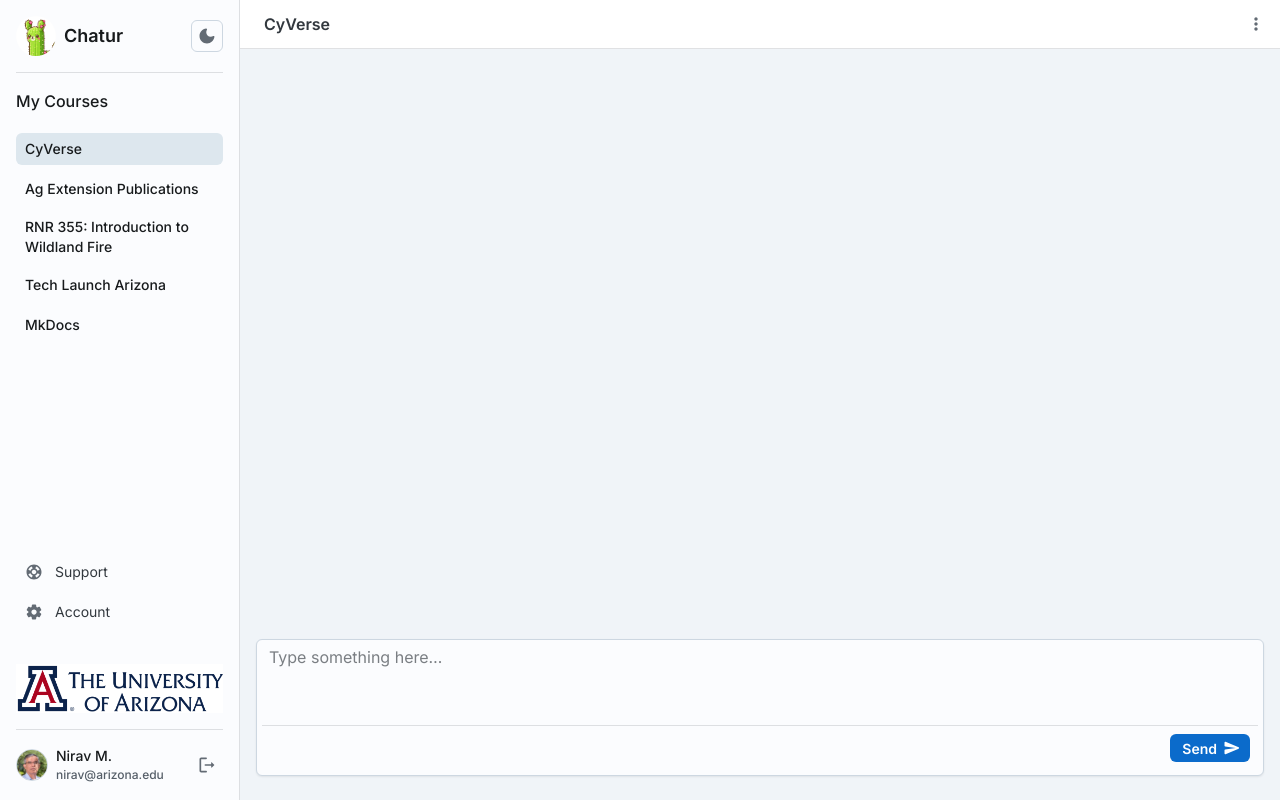
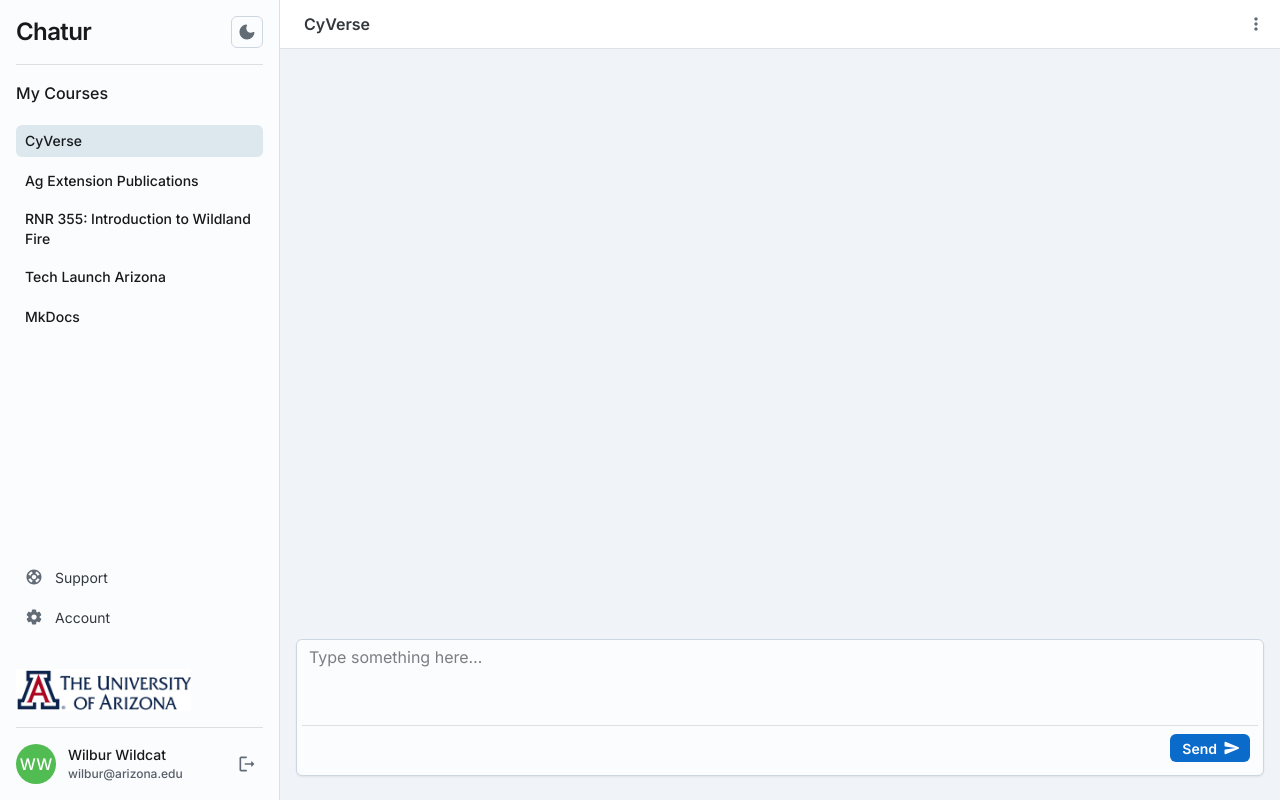
Before and after one commit to ua-data7/chatur-ui, a Next.js app: page /student in a window 1280 px wide. Built offline with nearby package versions, Linux system fonts and the light colour scheme.

Commit message:
Display logged in user info

```diff
--- /dev/null
+++ b/src/app/api/user/route.js
@@ -0,0 +1,31 @@
+import { NextResponse } from "next/server";
+import { headers } from "next/headers";
+
+/**
+ * Gets the user info from request headers.
+ *
+ * The APIsix openid-connect plugin passes in a base64 encoded json string containing the user info.
+ * @param {*} req
+ */
+export async function GET(req) {
+  const headersList = headers();
+  const userInfoHeader = headersList.get("X-Userinfo");
+
+  if (userInfoHeader) {
+    const userInfo = parseBase64UserInfo(userInfoHeader);
+    return NextResponse.json({ userInfo: userInfo });
+  } else {
+    const userInfo = {
+      name: "Wilbur Wildcat",
+      given_name: "Wilbur",
+      family_name: "Wildcat",
+      email: "wilbur@arizona.edu",
+    };
+    return NextResponse.json({ userInfo: userInfo });
+  }
+}
+
+function parseBase64UserInfo(base64) {
+  const binString = atob(base64);
+  return JSON.parse(binString);
+}
--- a/src/app/student/page.js
+++ b/src/app/student/page.js
@@ -9,6 +9,7 @@
 import ChatContainer from "@/components/chat/ChatContainer";
 import { CourseProvider } from "@/contexts/courses/CourseContext";
 import { ChatProvider } from "@/contexts/chat/ChatContext";
+import { UserProvider } from "@/contexts/user/UserContext";
 
 export default function Student() {
   return (
@@ -16,7 +17,9 @@
       <CssBaseline />
       <CourseProvider>
         <Box sx={{ display: "flex", minHeight: "100dvh" }}>
-          <Sidebar />
+          <UserProvider>
+            <Sidebar />
+          </UserProvider>
           <Box component="main" className="MainContent" sx={{ flex: 1 }}>
             <ChatProvider>
               <ChatContainer />
--- a/src/components/chat/ChatPane.js
+++ b/src/components/chat/ChatPane.js
@@ -63,7 +63,7 @@
                     flexDirection={isYou ? "row-reverse" : "row"}
                   >
                     {message.sender !== "You" && (
-                      <Avatar src={"images/llamacactus.png"} />
+                      <Avatar src={"images/cactuar-avatar.png"} />
                     )}
                     <ChatBubble
                       variant={isYou ? "sent" : "received"}
--- a/src/components/chat/Sidebar.js
+++ b/src/components/chat/Sidebar.js
@@ -22,6 +22,7 @@
 
 import { useCourses } from "@/contexts/courses/CourseContext";
 import { formatCourseId } from "@/utils/courseUtils";
+import { useUser } from "@/contexts/user/UserContext";
 
 function Toggler(props) {
   const { defaultExpanded = false, renderToggle, children } = props;
@@ -68,6 +69,7 @@
 export default function Sidebar() {
   const { selectedCourse, setSelectedCourse, courses, loading, error } =
     useCourses();
+  const { user, userLoading, userError } = useUser();
 
   return (
     <Sheet
@@ -95,9 +97,9 @@
       <GlobalStyles
         styles={(theme) => ({
           ":root": {
-            "--Sidebar-width": "220px",
+            "--Sidebar-width": "280px",
             [theme.breakpoints.up("lg")]: {
-              "--Sidebar-width": "240px",
+              "--Sidebar-width": "280px",
             },
           },
         })}
@@ -122,8 +124,8 @@
         onClick={() => closeSidebar()}
       />
       <Box sx={{ display: "flex", gap: 1, alignItems: "center" }}>
-        <Avatar src="/images/llamacactus.png" />
-        <Typography level="title-lg">Chatur</Typography>
+        {/* <Avatar src="/images/cactuar-avatar.png" /> */}
+        <Typography level="h3">Chatur</Typography>
         <ColorSchemeToggle sx={{ ml: "auto" }} />
       </Box>
       <Divider />
@@ -185,18 +187,41 @@
           </ListItem>
         </List>
       </Box>
-      <img src="/images/uarizona-logo.png" alt="Description of the image" />
+      <img
+        src="/images/uarizona-logo.png"
+        alt="Description of the image"
+        width={"175px"}
+      />
       <Divider />
-      <Box sx={{ display: "flex", gap: 1, alignItems: "center" }}>
-        <Avatar variant="outlined" size="sm" src="/images/nirav.jpg" />
-        <Box sx={{ minWidth: 0, flex: 1 }}>
-          <Typography level="title-sm">Nirav M.</Typography>
-          <Typography level="body-xs">nirav@arizona.edu</Typography>
+      {!userLoading && user && (
+        <Box sx={{ display: "flex", gap: 1, alignItems: "center" }}>
+          <Avatar variant="solid" sx={{ backgroundColor: "success.400" }}>
+            {user.given_name?.charAt(0)}
+            {user.family_name?.charAt(0)}
+          </Avatar>
+          <Box sx={{ minWidth: 0, flex: 1, marginLeft: 0.5 }}>
+            <Typography level="title-sm">{user.name}</Typography>
+            <Typography level="body-xs">{user.email}</Typography>
+          </Box>
+          <IconButton size="sm" variant="plain" color="neutral">
+            <LogoutRoundedIcon />
+          </IconButton>
         </Box>
-        <IconButton size="sm" variant="plain" color="neutral">
-          <LogoutRoundedIcon />
-        </IconButton>
-      </Box>
+      )}{" "}
+      {userLoading && (
+        <Stack direction="row" spacing={1}>
+          <Skeleton variant="circular" width={40} height={40} />
+          <Box>
+            <Skeleton animation="wave" variant="text" sx={{ width: 120 }} />
+            <Skeleton
+              animation="wave"
+              variant="text"
+              level="body-xs"
+              sx={{ width: 175 }}
+            />
+          </Box>
+        </Stack>
+      )}
     </Sheet>
   );
 }
--- /dev/null
+++ b/src/contexts/user/UserContext.js
@@ -0,0 +1,41 @@
+import React, { createContext, useContext, useState, useEffect } from "react";
+
+const UserContext = createContext();
+
+export function useUser() {
+  return useContext(UserContext);
+}
+
+export const UserProvider = ({ children }) => {
+  const [user, setUser] = useState(null);
+  const [loading, setLoading] = useState(true);
+  const [error, setError] = useState(null);
+
+  useEffect(() => {
+    const fetchUser = async () => {
+      try {
+        setLoading(true);
+        const response = await fetch("/api/user");
+        if (!response.ok) {
+          throw new Error("Could not fetch user.");
+        }
+        const data = await response.json();
+        setUser(data.userInfo);
+      } catch (error) {
+        setError(error);
+      } finally {
+        setLoading(false);
+      }
+    };
+
+    fetchUser();
+  }, []);
+
+  return (
+    <UserContext.Provider
+      value={{ user, userLoading: loading, userError: error }}
+    >
+      {children}
+    </UserContext.Provider>
+  );
+};
```
Also changed, not shown: public/images/cactuar-avatar.png (added).
